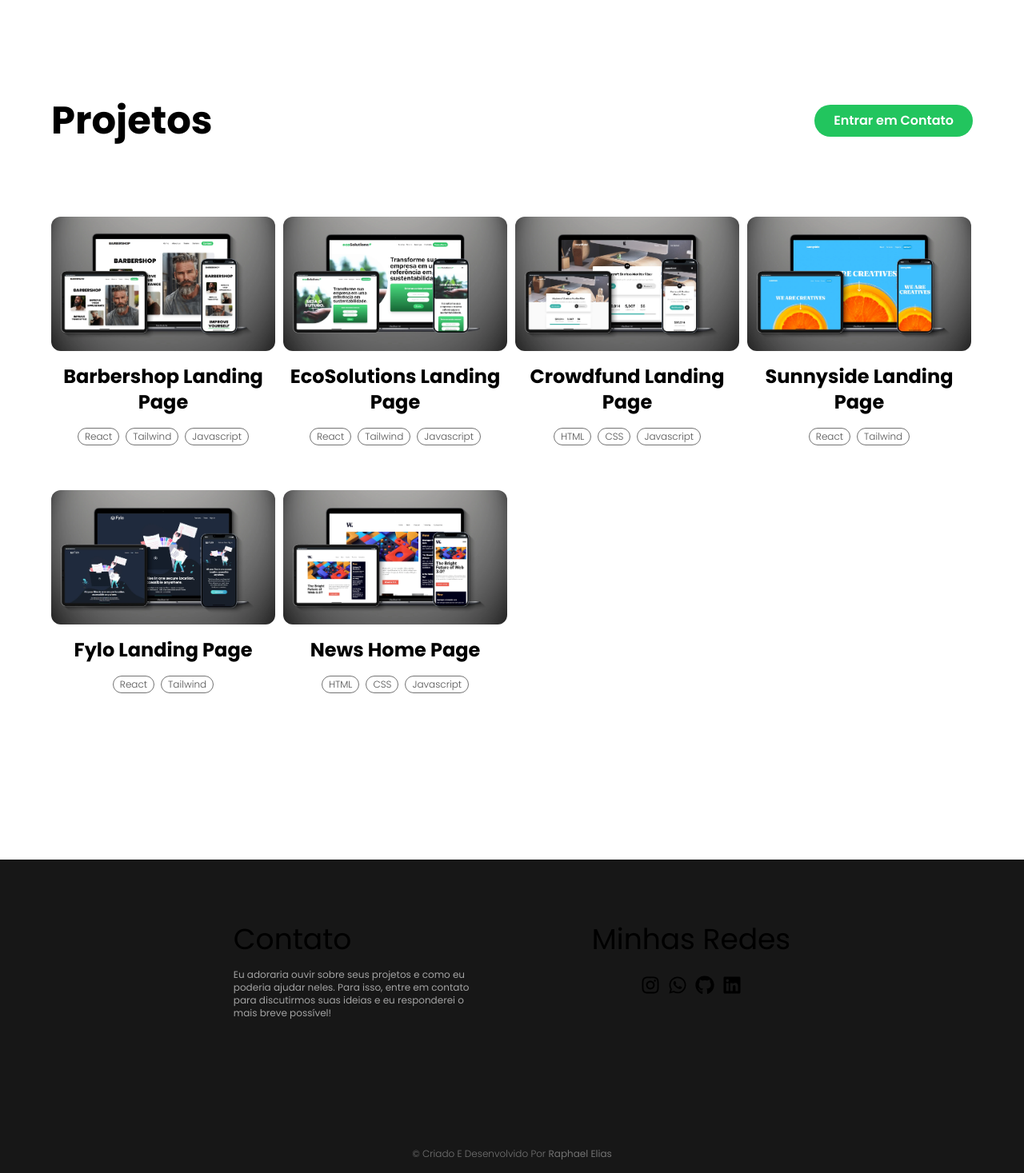
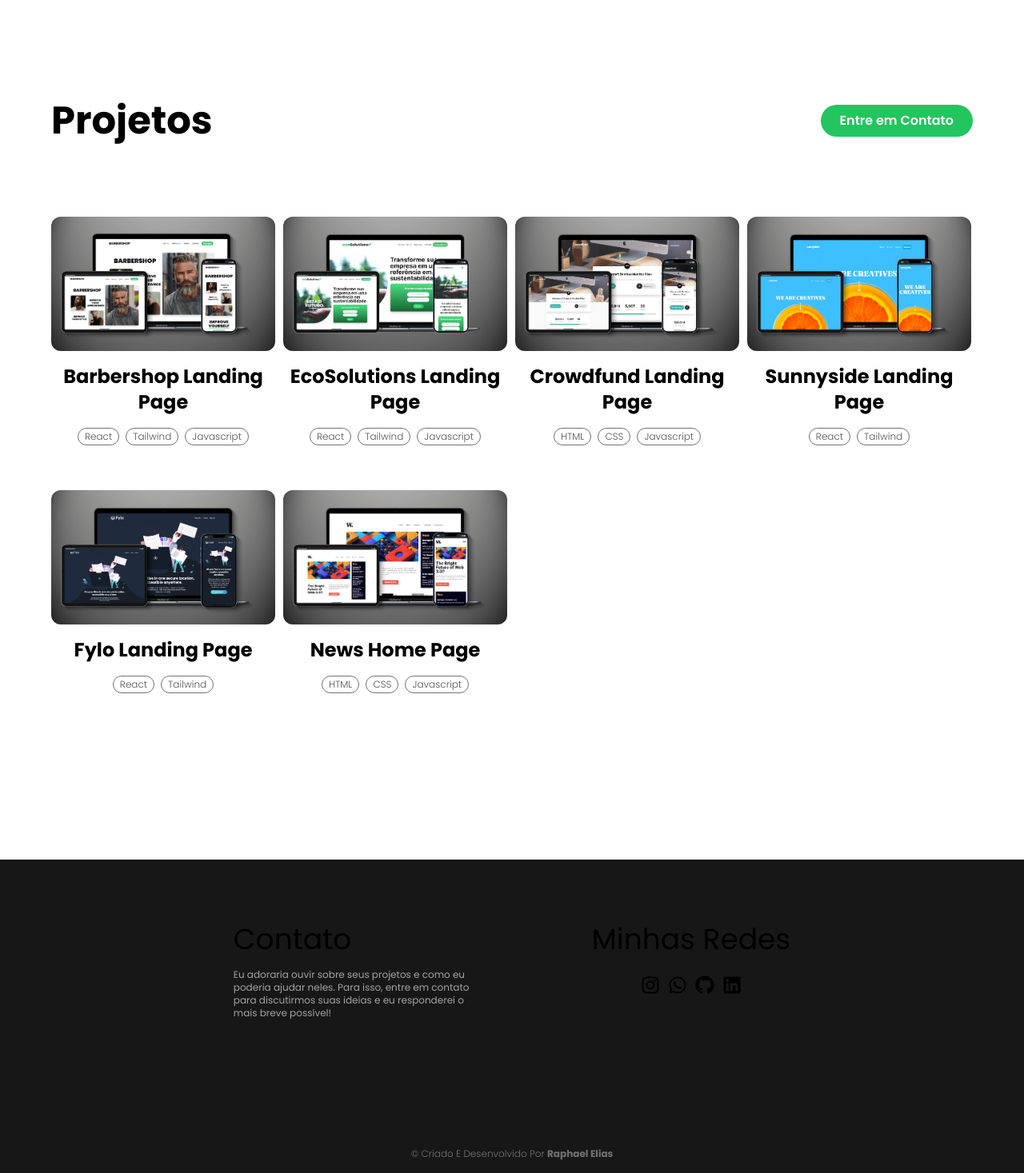
Before and after one commit to raphaeleliass/Portfolio, a React (Vite) app: page / in a window 1280 px wide. Shown: the part 1111-2578 px from the top of the page at 80% size. Built offline with nearby package versions, Linux system fonts and the light colour scheme.

Commit message:
fix: fix link routes and style

```diff
--- a/src/App.jsx
+++ b/src/App.jsx
@@ -1,14 +1,14 @@
 import { BrowserRouter as Router, Routes, Route } from "react-router-dom";
-import Home from "./Home";
-import AllLinks from "./MyLinks";
-import NotFound from "./NotFound";
+import Home from "./pages/Home";
+import MyLinks from "./pages/MyLinks";
+import NotFound from "./pages/NotFound";
 
 function App() {
   return (
     <Router>
       <Routes>
         <Route path="/" element={<Home />} />
-        <Route path="/links" element={<AllLinks />} />
+        <Route path="/links" element={<MyLinks />} />
         <Route path="/*" element={<NotFound />} />
       </Routes>
     </Router>
--- a/src/Home.jsx
+++ /dev/null
@@ -1,19 +0,0 @@
-import Contact from "./components/Contact/Contact";
-import Header from "./components/Header/Header";
-import Hero from "./components/Hero/Hero";
-import Projects from "./components/MyProjects/Projects";
-import Skills from "./components/MySkills/Skills";
-
-function Home() {
-  return (
-    <section className="flex flex-col">
-      <Header />
-      <Hero />
-      <Skills />
-      <Projects />
-      <Contact />
-    </section>
-  );
-}
-
-export default Home;
--- a/src/components/Buttons/BtnPrimary.jsx
+++ b/src/components/Buttons/BtnPrimary.jsx
@@ -15,7 +15,7 @@ function BtnPrimary({ href, text, children }) {
 }
 
 BtnPrimary.propTypes = {
-  href: PropTypes.string.isRequired,
+  href: PropTypes.string,
   text: PropTypes.string.isRequired,
   children: PropTypes.string,
 };
--- a/src/components/Contact/Contact.jsx
+++ b/src/components/Contact/Contact.jsx
@@ -50,7 +50,11 @@ function Contact() {
         <p>
           &copy; criado e desenvolvido por{" "}
           <strong>
-            <a href="https://linkedin.com/in/raphaeleliass" target="_blank">
+            <a
+              href="https://linkedin.com/in/raphaeleliass"
+              target="_blank"
+              className="font-bold text-neutral-500"
+            >
               Raphael Elias
             </a>
           </strong>
--- a/src/components/Header/Header.jsx
+++ b/src/components/Header/Header.jsx
@@ -42,7 +42,7 @@ function Header() {
           <BiMenu className="size-8 md:hidden" />
         </button>
         <nav className={`navbar ${menuOpen ? "active" : ""}`}>
-          <ul className="flex flex-col items-center gap-x-6 gap-y-12 font-Inter md:flex-row">
+          <ul className="flex flex-col items-center gap-x-6 gap-y-12 font-Inter md:flex-row md:bg-transparent">
             <li className="absolute right-0 top-0">
               <button
                 onClick={toggleMenu}
--- a/src/components/MyProjects/Projects.jsx
+++ b/src/components/MyProjects/Projects.jsx
@@ -7,17 +7,21 @@ import CrowdfundPage from "/crowdfund.webp";
 import BarbershopPage from "/barbershop.webp";
 import EcoSolutions from "/ecosolutions.webp";
 import BtnPrimary from "../Buttons/BtnPrimary";
+import { Link } from "react-router-dom";
 
 function Projects() {
   return (
-    <section id="projects" className="m-auto pt-32 flex w-full max-w-xs flex-col gap-24 md:max-w-3xl md:py-20 lg:max-w-6xl">
+    <section
+      id="projects"
+      className="m-auto flex w-full max-w-xs flex-col gap-24 pt-32 md:max-w-3xl md:py-20 lg:max-w-6xl"
+    >
       <div className="flex items-center  md:justify-between">
         <h2 className="text-center text-4xl font-bold md:text-left md:text-5xl ">
           Projetos
         </h2>
-        <div className="hidden md:block">
-          <BtnPrimary href="/links" text="Entrar em Contato" />
-        </div>
+        <Link to="/links">
+          <BtnPrimary text="Entre em Contato" />
+        </Link>
       </div>
       <div className="grid grid-cols-1 gap-y-14 md:grid-cols-2 md:gap-x-2 lg:grid-cols-4">
         <ProjectCards
--- a/src/index.css
+++ b/src/index.css
@@ -17,7 +17,7 @@ body {
 }
 
 .header.active {
-  @apply fixed left-0 right-0 top-0 mx-auto flex w-screen content-center items-center justify-center bg-white py-4 shadow-xl  duration-300 ease-in-out md:static md:flex-row md:py-8 md:shadow-none dark:bg-neutral-900 md:dark:bg-transparent;
+  @apply fixed left-0 right-0 top-0 mx-auto flex w-screen content-center items-center justify-center bg-white py-4 shadow-xl  duration-300 ease-in-out md:static md:flex-row md:bg-transparent md:py-8 md:shadow-none dark:bg-neutral-900 md:dark:bg-transparent;
 }
 
 .navbar {
@@ -25,7 +25,7 @@ body {
 }
 
 .navbar.active {
-  @apply fixed right-0 top-0 z-50 flex min-h-screen w-2/3 translate-x-0 flex-row items-center justify-center rounded-l-3xl bg-white text-3xl opacity-100 duration-300 ease-in-out md:static md:min-h-0 md:w-auto md:translate-x-0 md:rounded-none md:bg-transparent md:text-xl dark:bg-neutral-800;
+  @apply fixed right-0 top-0 z-50 flex min-h-screen w-2/3 translate-x-0 flex-row items-center justify-center rounded-l-3xl bg-white text-3xl opacity-100 duration-300 ease-in-out md:static md:min-h-0 md:w-auto md:translate-x-0 md:rounded-none md:bg-transparent md:text-xl dark:bg-neutral-800 md:dark:bg-transparent;
 }
 
 .btn-scroll-top {
--- a/src/main.jsx
+++ b/src/main.jsx
@@ -1,10 +1,5 @@
-import React from "react";
 import ReactDOM from "react-dom/client";
 import "./index.css";
 import App from "./App";
 
-ReactDOM.createRoot(document.getElementById("root")).render(
-  <React.StrictMode>
-    <App />
-  </React.StrictMode>,
-);
+ReactDOM.createRoot(document.getElementById("root")).render(<App />);
--- /dev/null
+++ b/src/pages/Home.jsx
@@ -0,0 +1,19 @@
+import Contact from "../components/Contact/Contact";
+import Header from "../components/Header/Header";
+import Hero from "../components/Hero/Hero";
+import MySkills from "../components/MySkills/Skills";
+import MyProjects from "../components/MyProjects/Projects";
+
+function Home() {
+  return (
+    <div>
+      <Header />
+      <Hero />
+      <MySkills />
+      <MyProjects />
+      <Contact />
+    </div>
+  );
+}
+
+export default Home;
--- a/src/MyLinks.jsx
+++ b/src/pages/MyLinks.jsx
@@ -5,7 +5,7 @@ import { Link } from "react-router-dom";
 function MyLinks() {
   return (
     <section className="flex min-h-screen w-screen items-center justify-center bg-gray-100 dark:bg-neutral-800">
-      <div className="dark:bg-gradient m-4 flex w-full flex-col gap-12 rounded-3xl border border-neutral-200 bg-gradient-to-t from-white via-neutral-50 dark:border-none to-neutral-100 p-8 py-12 text-black shadow-2xl md:w-[500px]  md:gap-12 md:p-12 lg:w-[500px] lg:gap-12 lg:p-12 dark:from-neutral-950 dark:to-neutral-900 dark:text-white">
+      <div className="dark:bg-gradient m-4 flex w-full flex-col gap-12 rounded-3xl border border-neutral-200 bg-gradient-to-t from-white via-neutral-50 to-neutral-100 p-8 py-12 text-black shadow-2xl md:w-[500px] md:gap-12 md:p-12 lg:w-[500px] lg:gap-12 lg:p-12 dark:border-none dark:from-neutral-950 dark:to-neutral-900 dark:text-white">
         <div className="flex flex-row items-center gap-4">
           <img
             src="https://avatars.githubusercontent.com/u/91913011?v=4"
@@ -26,11 +26,7 @@ function MyLinks() {
           <div className="">
             <ul className="flex flex-col gap-6">
               <li className="items-center rounded-full border border-neutral-300 px-6 py-1 transition-all hover:bg-neutral-800 hover:text-white dark:border-neutral-700">
-                <Link
-                  ink
-                  to="/"
-                  className="flex flex-row items-center gap-2 py-2"
-                >
+                <Link to="/" className="flex flex-row items-center gap-2 py-2">
                   <MdWork className="size-6" />
                   <p className="text-xl">Portfólio</p>
                 </Link>
@@ -39,7 +35,8 @@ function MyLinks() {
                 <a
                   href="https://linkedin.com/in/raphaeleliass"
                   target="_blank"
-                  className="flex flex-row items-center gap-2 py-2 "
+                  rel="noopener noreferrer"
+                  className="flex flex-row items-center gap-2 py-2"
                 >
                   <FaLinkedin className="size-6" />
                   <p className="text-xl">Linkedin</p>
@@ -49,7 +46,8 @@ function MyLinks() {
                 <a
                   href="https://github.com/raphaeleliass"
                   target="_blank"
-                  className="flex flex-row items-center gap-2 py-2 "
+                  rel="noopener noreferrer"
+                  className="flex flex-row items-center gap-2 py-2"
                 >
                   <FaGithub className="size-6" />
                   <p className="text-xl">Github</p>
@@ -59,14 +57,15 @@ function MyLinks() {
                 <a
                   href="https://instagram.com/raphaeleliass"
                   target="_blank"
-                  className="flex flex-row items-center gap-2 py-2 "
+                  rel="noopener noreferrer"
+                  className="flex flex-row items-center gap-2 py-2"
                 >
                   <FaInstagram className="size-6" />
                   <p className="text-xl">Instagram</p>
                 </a>
               </li>
               <li className="items-center rounded-full border border-neutral-300 px-6 py-1 transition-all hover:bg-neutral-800 hover:text-white dark:border-neutral-700">
-                <a href="#" className="flex flex-row items-center gap-2 py-2 ">
+                <a href="#" className="flex flex-row items-center gap-2 py-2">
                   <FaWhatsapp className="size-6" />
                   <p className="text-xl">Whatsapp</p>
                 </a>
```
Also changed, not shown: src/pages/NotFound.jsx (renamed from src/NotFound.jsx), vercel.json (added).
